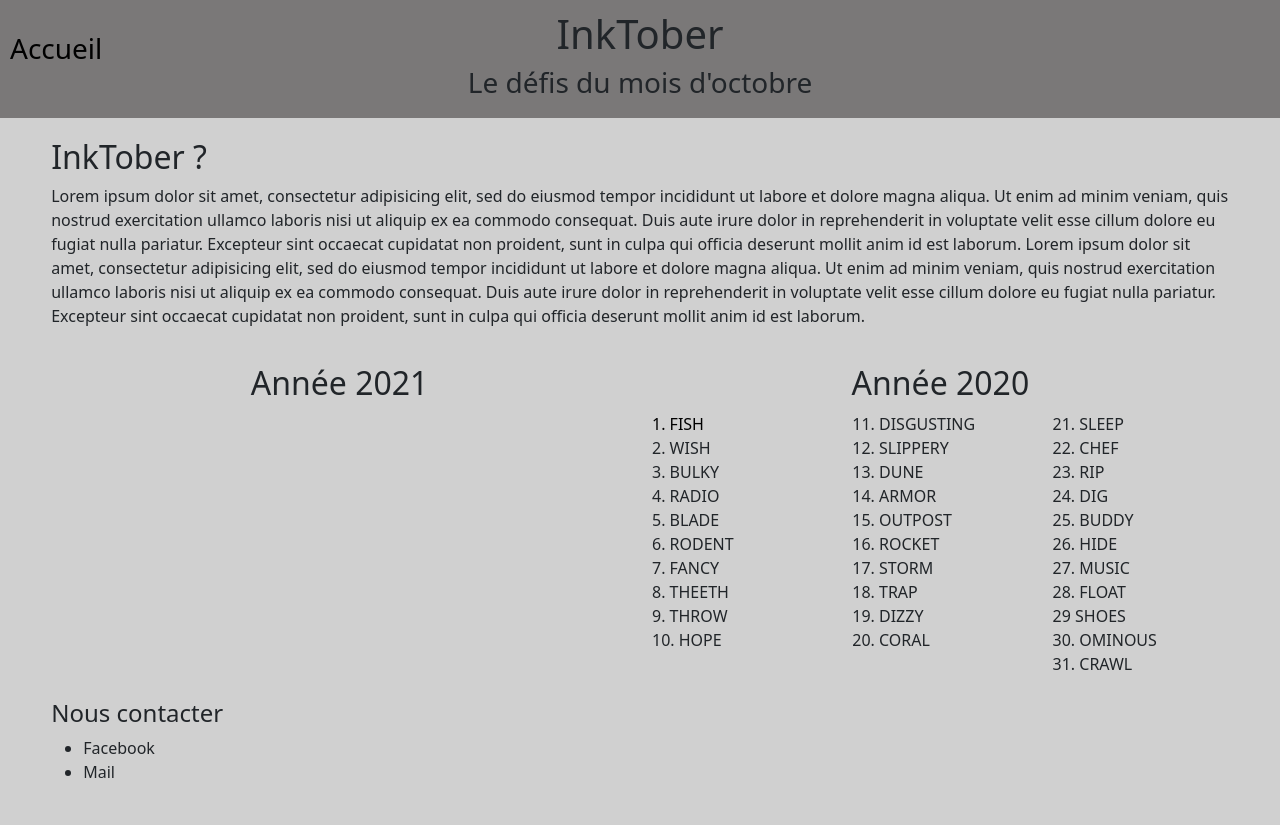
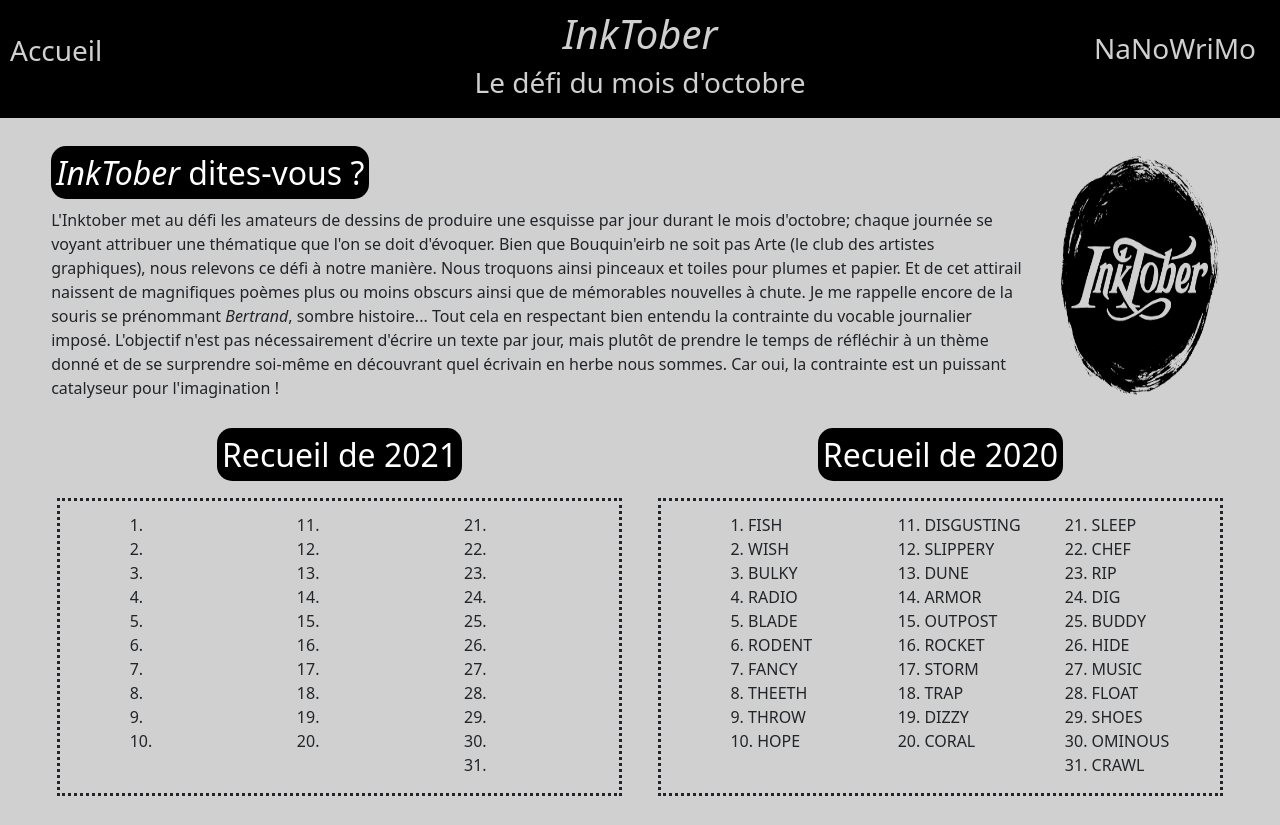
Before and after one commit to Adrial-Knight/stunning-waffle, a plain HTML site: page InkTober/index.html in a window 1280 px wide. Before the commit the page ends 800 px from the top, so only its background shows below. Drawn offline with nearby package versions, Linux system fonts and the light colour scheme.

Commit message:
[InkTober] layout

```diff
--- a/CSS/InkTober/main.css
+++ b/CSS/InkTober/main.css
@@ -4,33 +4,55 @@ body{
 
 a{
   text-decoration:none;
-  color: black;
+  color: inherit;
 }
 
-a:hover{
-  color: black;
+h1, h3, header > a:hover{
+  color: #d0d0d0;
+}
+
+h1{
+  font-style: italic;
 }
 
 header{
-  background-color: #7a7878;
+  background-color: black;
   text-align: center;
   font-size: 2rem;
   padding : 10px;
   margin-bottom: 20px;
 }
 
-footer{
-  display: block;
-  position: absolute;
-  bottom: 0;
+p{
+  font-size: 16px;
+}
+
+span{
+  background-color: black;
+  color: white;
+  border-radius: 15px;
+  padding: 5px;
 }
 
 .margin-lr{
   margin: 0 4% 0 4%;
 }
 
-#Accueil{
+.top-link{
   margin-top: 22px;
+}
+
+.production > div.row{
+  border-style: dotted;
+  padding: 2% 0 0 10%;
+  margin: 2% 1% 5% 1%;
+}
+
+.production > div > p > a:hover{
+  background-color: black;
+  color: white;
+  padding: 3px;
+  border-radius: 7px;
 }
 
 .production > h2{
--- a/InkTober/index.html
+++ b/InkTober/index.html
@@ -3,91 +3,126 @@
   <head>
     <meta charset="utf-8">
     <title>Bouquin'eirb</title>
-    <link rel="icon" href="img/favicon.png">
+    <link rel="icon" href="../img/favicon.png">
     <link href="https://cdn.jsdelivr.net/npm/bootstrap@5.0.0-beta1/dist/css/bootstrap.min.css" rel="stylesheet" integrity="sha384-giJF6kkoqNQ00vy+HMDP7azOuL0xtbfIcaT9wjKHr8RbDVddVHyTfAAsrekwKmP1" crossorigin="anonymous">
     <link href="../CSS/InkTober/main.css" rel="stylesheet">
   </head>
   <body>
-    <header class="row">
-      <div id="Accueil" class="col-1">
+    <header>
+      <div class="row">
+        <div class="col-1 mt-4">
           <a href="../index.html">
             <h3>Accueil</h3>
           </a>
         </div>
         <div class="col-4 offset-3">
           <h1>InkTober</h1>
-        <h3>Le défis du mois d'octobre</h3>
+          <h3>Le défi du mois d'octobre</h3>
+        </div>
+        <div class="col-2 offset-2 mr-1 top-link">
+          <a href="../NaNoWriMo/index">
+            <h3>NaNoWriMo</h3>
+          </a>
+        </div>
       </div>
     </header>
     <div class="margin-lr">
-      <article id="Presentation">
-        <h2>InkTober ?</h2>
-        <p>Lorem ipsum dolor sit amet, consectetur adipisicing elit, sed do eiusmod tempor incididunt ut labore et dolore magna aliqua. Ut enim ad minim veniam, quis nostrud exercitation ullamco laboris nisi ut aliquip ex ea commodo consequat. Duis aute irure dolor in reprehenderit in voluptate velit esse cillum dolore eu fugiat nulla pariatur. Excepteur sint occaecat cupidatat non proident, sunt in culpa qui officia deserunt mollit anim id est laborum. Lorem ipsum dolor sit amet, consectetur adipisicing elit, sed do eiusmod tempor incididunt ut labore et dolore magna aliqua. Ut enim ad minim veniam, quis nostrud exercitation ullamco laboris nisi ut aliquip ex ea commodo consequat. Duis aute irure dolor in reprehenderit in voluptate velit esse cillum dolore eu fugiat nulla pariatur. Excepteur sint occaecat cupidatat non proident, sunt in culpa qui officia deserunt mollit anim id est laborum.</p>
+      <div class="row">
+        <article id="Presentation" class="col-xl-10 col-lg-8 col-md-6">
+          <h2 class="pb-2 pt-3"><span><em>InkTober</em> dites-vous ?</span></h2>
+          <p>L'Inktober met au défi les amateurs de dessins de produire une esquisse par jour durant le mois d'octobre; chaque journée se voyant attribuer une thématique que l'on se doit d'évoquer. Bien que Bouquin'eirb ne soit pas Arte (le club des artistes graphiques), nous relevons ce défi à notre manière. Nous troquons ainsi pinceaux et toiles pour plumes et papier. Et de cet attirail naissent de magnifiques poèmes plus ou moins obscurs ainsi que de mémorables nouvelles à chute. Je me rappelle encore de la souris se prénommant <em>Bertrand</em>, sombre histoire... Tout cela en respectant bien entendu la contrainte du vocable journalier imposé. L'objectif n'est pas nécessairement d'écrire un texte par jour, mais plutôt de prendre le temps de réfléchir à un thème donné et de se surprendre soi-même en découvrant quel écrivain en herbe nous sommes. Car oui, la contrainte est un puissant catalyseur pour l'imagination !</p>
         </article>
+        <img class="col-xl-2 col-lg-4 col-md-6"src="../img/InkTober.png" alt="Inktober logo">
+      </div>
       <div class="row">
-        <div class="col-6">
+        <div class="col-lg-6">
           <article class="production">
-            <h2>Année 2021</h2>
+            <h2 class="mb-4"><span>Recueil de 2021</span></h2>
+            <div class="row">
+              <p class="col-4">
+                <a href="2021/1.pdf">1. </a><br>
+                <a href="2021/2.pdf">2. </a><br>
+                <a href="2021/3.pdf">3. </a><br>
+                <a href="2021/4.pdf">4. </a><br>
+                <a href="2021/5.pdf">5. </a><br>
+                <a href="2021/6.pdf">6. </a><br>
+                <a href="2021/7.pdf">7. </a><br>
+                <a href="2021/8.pdf">8. </a><br>
+                <a href="2021/8.pdf">9. </a><br>
+                <a href="2021/10.pdf">10. </a><br>
+              </p>
+              <p class="col-4">
+                <a href="2021/11.pdf">11. </a><br>
+                <a href="2021/12.pdf">12. </a><br>
+                <a href="2021/13.pdf">13. </a><br>
+                <a href="2021/14.pdf">14. </a><br>
+                <a href="2021/15.pdf">15. </a><br>
+                <a href="2021/16.pdf">16. </a><br>
+                <a href="2021/17.pdf">17. </a><br>
+                <a href="2021/18.pdf">18. </a><br>
+                <a href="2021/19.pdf">19. </a><br>
+                <a href="2021/20.pdf">20. </a><br>
+              </p>
+              <p class="col-4">
+                <a href="2021/21.pdf">21. </a><br>
+                <a href="2021/22.pdf">22. </a><br>
+                <a href="2021/23.pdf">23. </a><br>
+                <a href="2021/24.pdf">24. </a><br>
+                <a href="2021/25.pdf">25. </a><br>
+                <a href="2021/26.pdf">26. </a><br>
+                <a href="2021/27.pdf">27. </a><br>
+                <a href="2021/28.pdf">28. </a><br>
+                <a href="2021/29.pdf">29. </a><br>
+                <a href="2021/30.pdf">30. </a><br>
+                <a href="2021/31.pdf">31. </a><br>
+              </p>
           </article>
         </div>
-        <div class="col-6">
+        <div class="col-lg-6">
           <article class="production">
-            <h2>Année 2020</h2>
+            <h2 class="mb-4"><span>Recueil de 2020</span></h2>
             <div class="row">
-              <div class="col-4">
-                <p>
+              <p class="col-4">
                 <a href="2020/Fish.pdf">1. FISH</a><br>
-                  2. WISH <br>
-                  3. BULKY <br>
-                  4. RADIO <br>
-                  5. BLADE <br>
-                  6. RODENT <br>
-                  7. FANCY <br>
-                  8. THEETH <br>
-                  9. THROW <br>
-                  10. HOPE
+                <a href="2020/Wish.pdf">2. WISH</a><br>
+                <a href="2020/Bulky.pdf">3. BULKY</a><br>
+                <a href="2020/Radio.pdf">4. RADIO</a><br>
+                <a href="2020/Blade.pdf">5. BLADE</a> <br>
+                <a href="2020/Rodent.pdf">6. RODENT</a> <br>
+                <a href="2020/Fancy.pdf">7. FANCY</a> <br>
+                <a href="2020/Theeth.pdf">8. THEETH</a> <br>
+                <a href="2020/Throw.pdf">9. THROW</a> <br>
+                <a href="2020/Hope.pdf">10. HOPE</a>
               </p>
-              </div>
-              <div class="col-4">
-                <p>
-                  11. DISGUSTING <br>
-                  12. SLIPPERY <br>
-                  13. DUNE <br>
-                  14. ARMOR <br>
-                  15. OUTPOST <br>
-                  16. ROCKET <br>
-                  17. STORM <br>
-                  18. TRAP <br>
-                  19. DIZZY <br>
-                  20. CORAL
+              <p class="col-4">
+                <a href="2020/Disgusting.pdf">11. DISGUSTING</a> <br>
+                <a href="2020/Slippery.pdf">12. SLIPPERY</a> <br>
+                <a href="2020/Dune.pdf">13. DUNE</a> <br>
+                <a href="2020/Armor.pdf">14. ARMOR</a> <br>
+                <a href="2020/Outpost.pdf">15. OUTPOST</a> <br>
+                <a href="2020/Rocket.pdf">16. ROCKET</a> <br>
+                <a href="2020/Storm.pdf">17. STORM</a> <br>
+                <a href="2020/Trap.pdf">18. TRAP</a> <br>
+                <a href="2020/Dizzy.pdf">19. DIZZY</a> <br>
+                <a href="2020/Coral.pdf">20. CORAL</a>
               </p>
-              </div>
-              <div class="col-4">
-                <p>
-                  21. SLEEP <br>
-                  22. CHEF <br>
-                  23. RIP <br>
-                  24. DIG <br>
-                  25. BUDDY <br>
-                  26. HIDE <br>
-                  27. MUSIC <br>
-                  28. FLOAT <br>
-                  29 SHOES <br>
-                  30. OMINOUS <br>
-                  31. CRAWL
+              <p class="col-4">
+                <a href="2020/Sleep.pdf">21. SLEEP</a> <br>
+                <a href="2020/Chef.pdf">22. CHEF</a> <br>
+                <a href="2020/Rip.pdf">23. RIP</a> <br>
+                <a href="2020/Dig.pdf">24. DIG</a> <br>
+                <a href="2020/Buddy.pdf">25. BUDDY</a> <br>
+                <a href="2020/Hide.pdf">26. HIDE</a> <br>
+                <a href="2020/Music.pdf">27. MUSIC</a> <br>
+                <a href="2020/Float.pdf">28. FLOAT</a> <br>
+                <a href="2020/Shoes.pdf">29. SHOES</a> <br>
+                <a href="2020/Ominous.pdf">30. OMINOUS</a> <br>
+                <a href="2020/Crawl.pdf">31. CRAWL</a>
               </p>
-              </div>
             </div>
           </article>
         </div>
       </div>
     </div>
   </body>
-  <footer class="margin-lr">
-    <h4>Nous contacter</h4>
-    <ul>
-      <li>Facebook</li>
-      <li>Mail</li>
-    </ul>
-  </footer>
 </html>
```
Also changed, not shown: index.html (+17 -6 lines), img/InkTober.png (added). Lines whose indentation alone changed are shown as unchanged.
